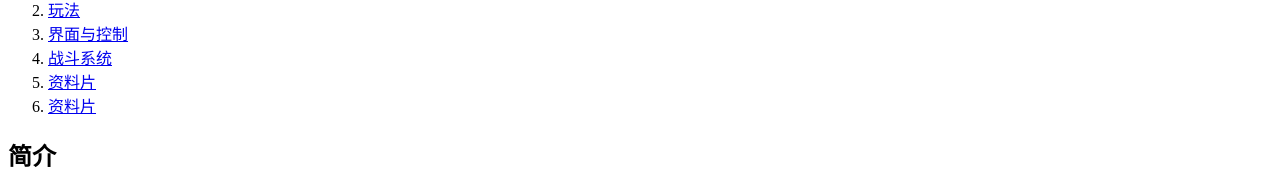
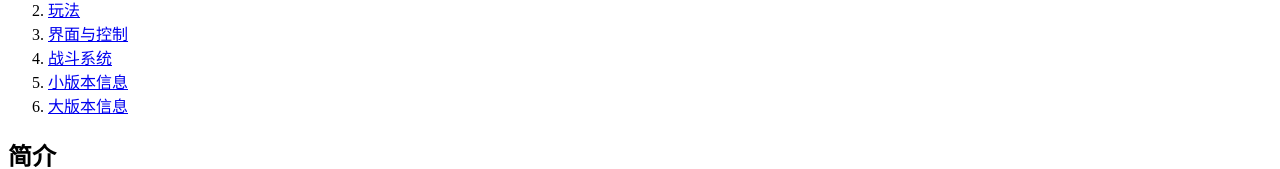
Before and after one commit to yangnju/ff14, a plain HTML site: page index.html in a window 1280 px wide. Shown: the part 162-331 px from the top of the page. Drawn offline with Linux system fonts and the light colour scheme.

Commit message:
修改了小节标题

```diff
--- a/index.html
+++ b/index.html
@@ -20,8 +20,8 @@
                 <li><a href="#2">玩法<a></li>
                 <li><a href="#3">界面与控制<a></li>
                 <li><a href="#4">战斗系统<a></li>
-                <li><a href="#5">资料片<a></li>
-                <li><a href="#6">资料片<a></li>
+                <li><a href="#5">小版本信息<a></li>
+                <li><a href="#6">大版本信息<a></li>
             </ol>
         </nav>
     </section>
@@ -59,7 +59,7 @@
         </p>
     </section>
     <section>
-        <h2 id="5">版本更新</h2>
+        <h2 id="5">小版本信息</h2>
         <ul>
             <li>2.0 重生之境</li>
             <li>2.1 觉醒之境</li>
@@ -70,7 +70,7 @@
         </ul>
     </section>
     <section>
-        <h2 id="6">版本详细信息</h2>
+        <h2 id="6">大版本信息</h2>
             <table>
                 <thead>
                     <tr>
```
